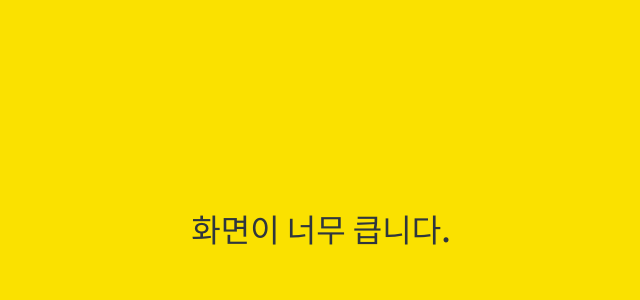
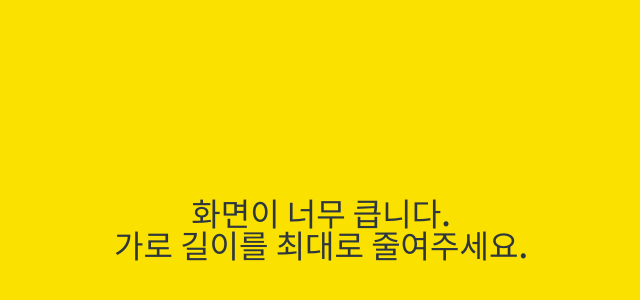
Before and after one commit to krapli441/klonekoding2022, a plain HTML site: page chat.html in a window 1280 px wide. Shown: the part 172-472 px from the top of the page, without its empty margins (319-959 px from the left). Drawn offline with Linux system fonts and the light colour scheme.

Commit message:
2022-10-19
해상도 제한 문구 수정

```diff
--- a/CSS/components/no-mobile.css
+++ b/CSS/components/no-mobile.css
@@ -9,6 +9,7 @@
     justify-content: center;
     align-items: center;
     font-size: 32px;
+    text-align: center;
 }
 
 @media screen and (max-width:525px) {
--- a/chat.html
+++ b/chat.html
@@ -100,7 +100,9 @@
 
 
     <div id="no-mobile">
-        <span>화면이 너무 큽니다.</span>
+        <span>화면이 너무 큽니다. <br>
+            가로 길이를 최대로 줄여주세요.
+        </span>
     </div>
 
 
```
Also changed, not shown: chatting.html (+3 -1 lines), find.html (+3 -1 lines), friends.html (+3 -1 lines), index.html (+3 -1 lines), more.html (+3 -1 lines), settings.html (+3 -1 lines).
